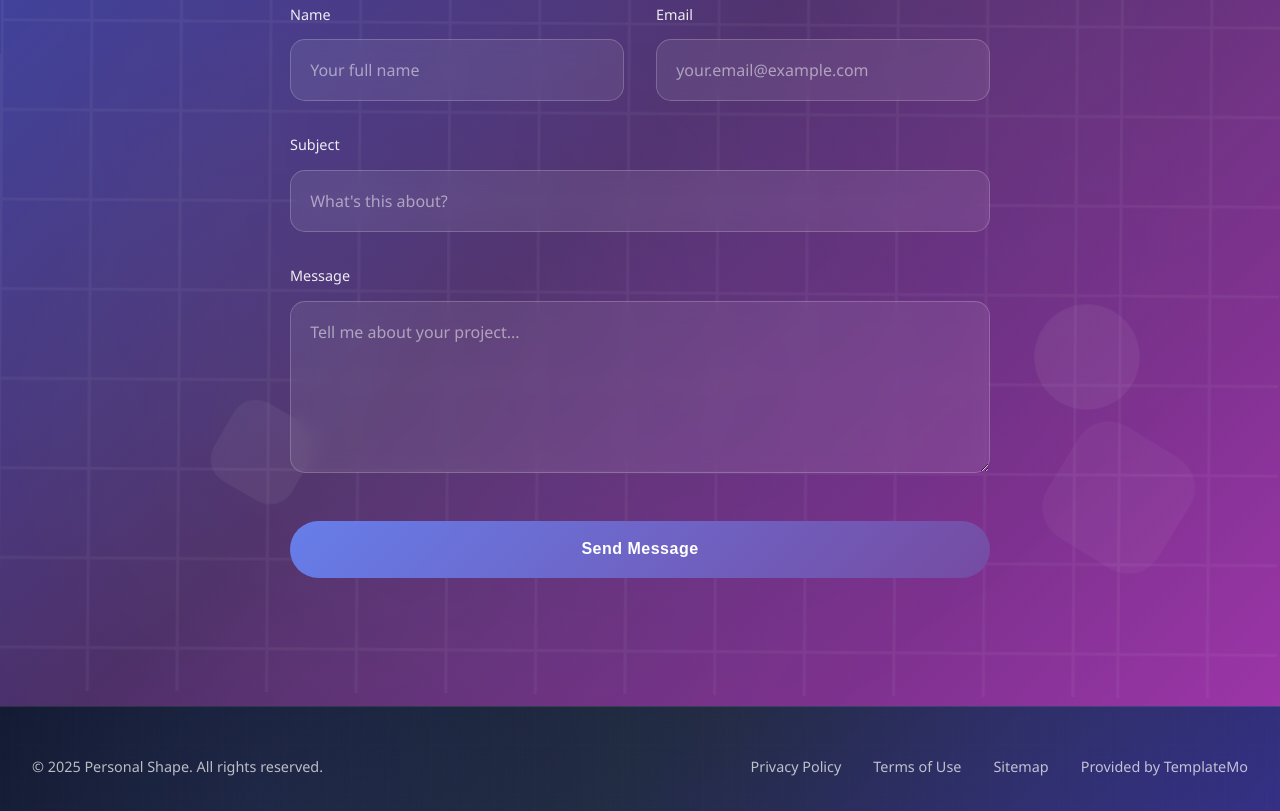
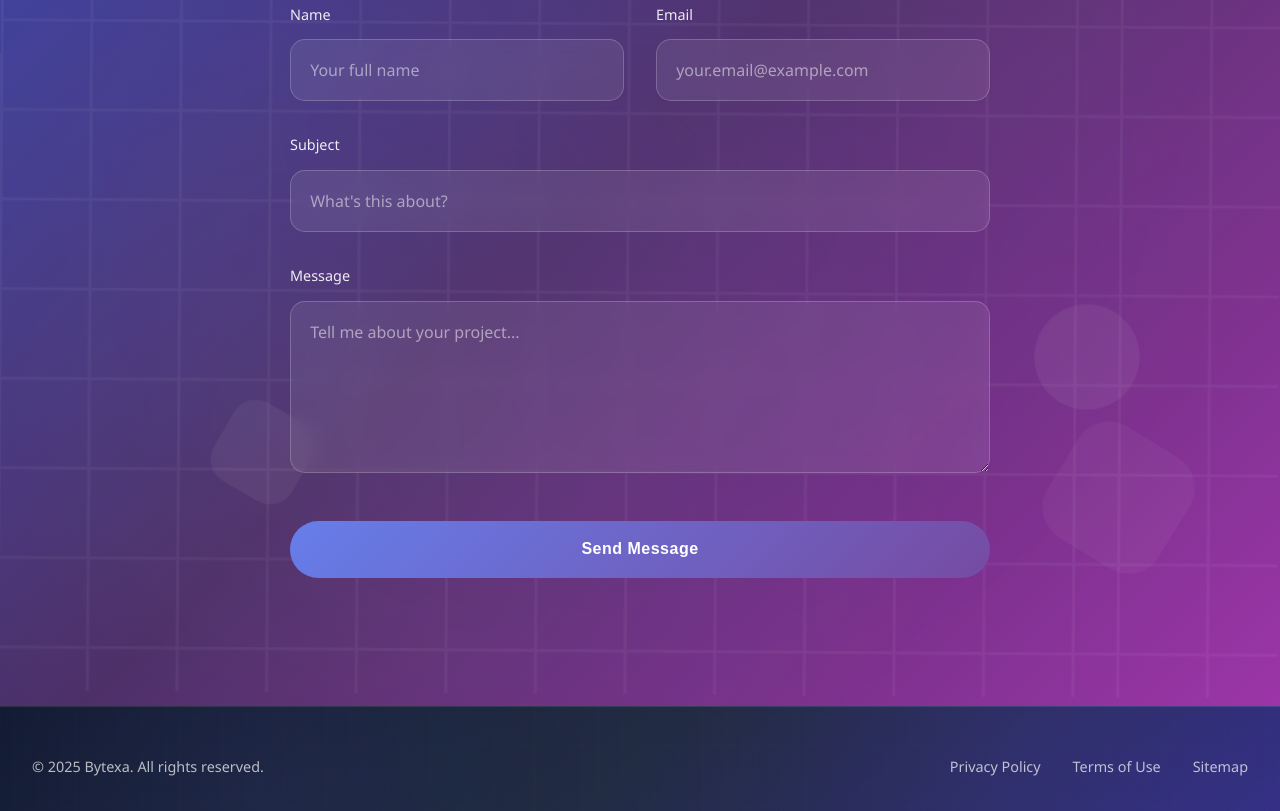
Before and after one commit to HertzDotDot/bytexa-site-live, a plain HTML site: page index.html in a window 1280 px wide. Shown: the part 4350-5161 px from the top of the page. Drawn offline with nearby package versions, Linux system fonts and the light colour scheme.

Commit message:
Update index.html
update footer

```diff
--- a/index.html
+++ b/index.html
@@ -211,13 +211,12 @@
         <div class="container">
             <div class="footer-content">
                 <div class="footer-left">
-                    <p>&copy; 2025 Personal Shape. All rights reserved.</p>
+                    <p>&copy; 2025 Bytexa. All rights reserved.</p>
                 </div>
                 <div class="footer-right">
                     <a href="#privacy">Privacy Policy</a>
                     <a href="#terms">Terms of Use</a>
                     <a href="#sitemap">Sitemap</a>
-                    <a href="https://templatemo.com" target="_blank" rel="noopener nofollow">Provided by TemplateMo</a>
                 </div>
             </div>
         </div>
```
